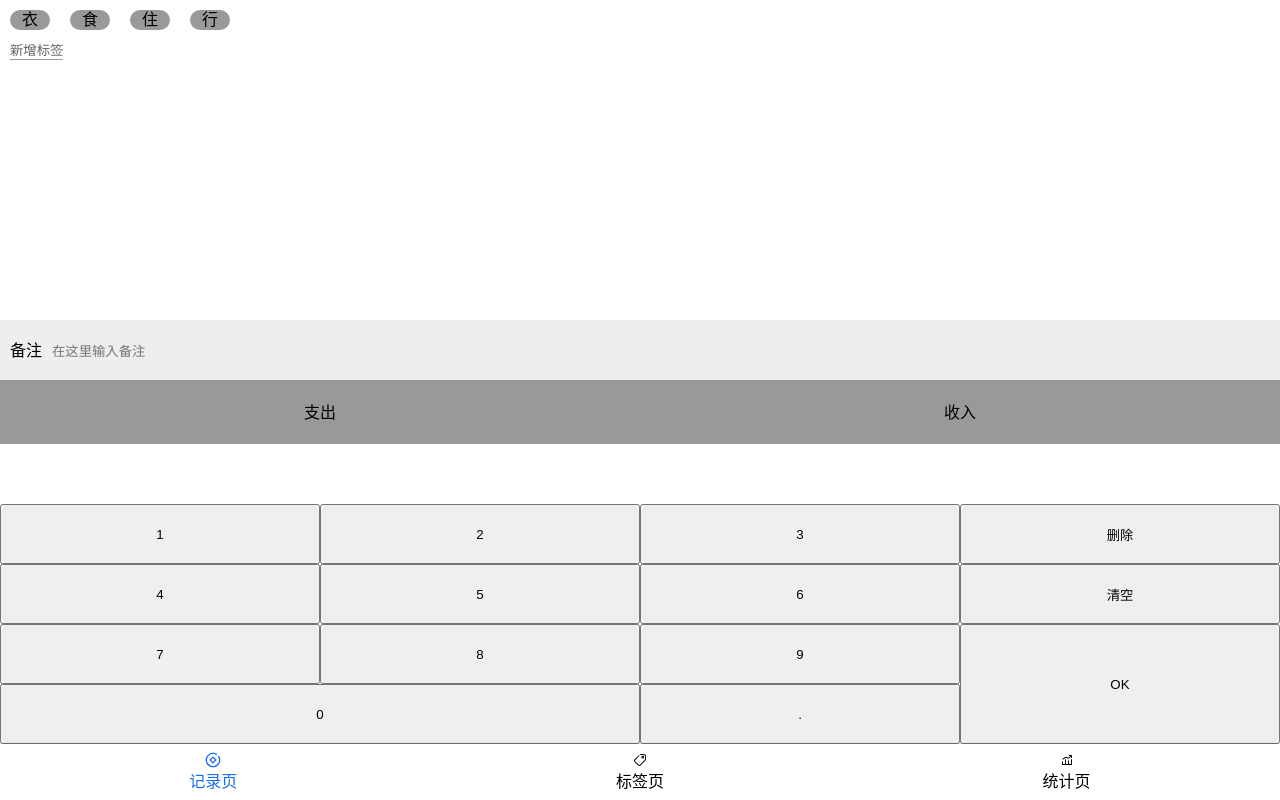
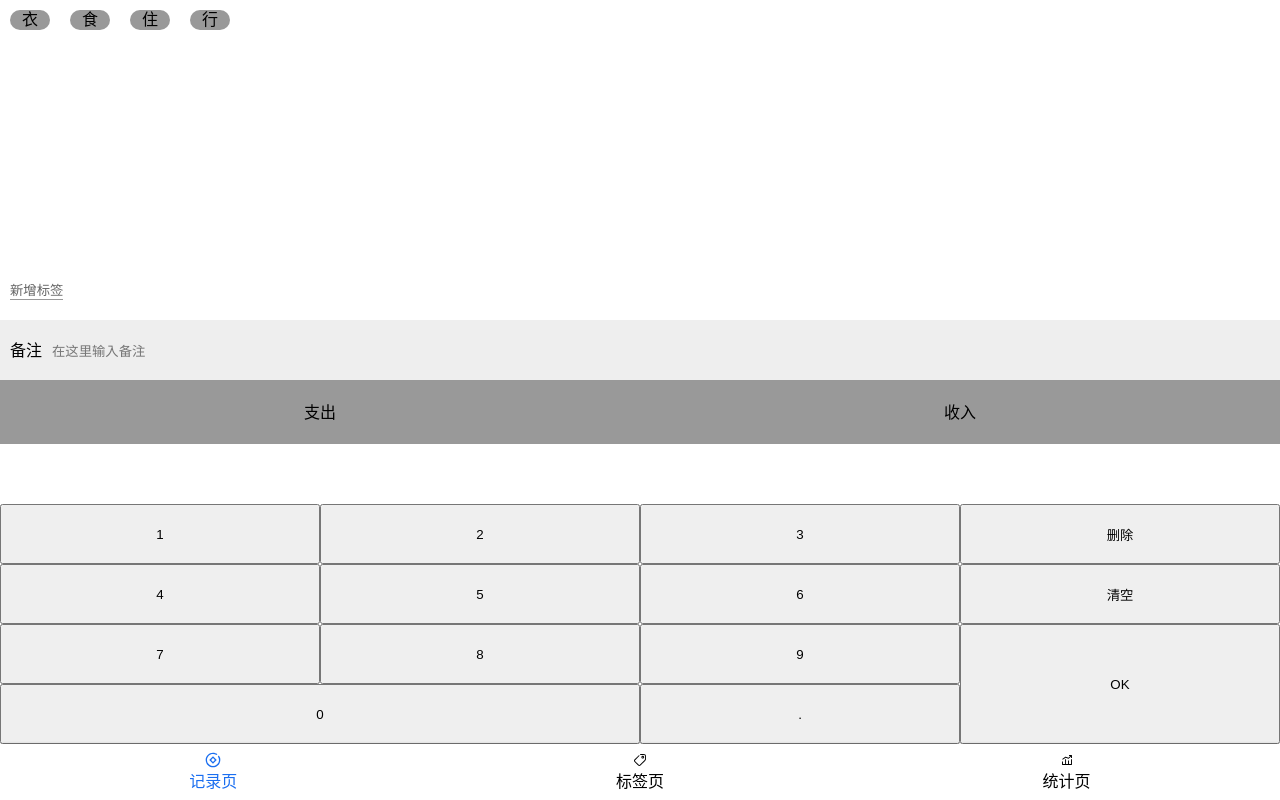
Before and after one commit to zheng013/morney-r, a React app: page /record in a window 1280 px wide. Built offline with nearby package versions, Linux system fonts and the light colour scheme.

Commit message:
将Money页面的给模块 拆成组件 方便模块化管理

```diff
--- /dev/null
+++ b/src/components/money/Category.tsx
@@ -0,0 +1,27 @@
+import React from "react";
+import styled from "styled-components";
+
+const CategoryWrapper = styled.section`
+  height: 64px;
+  background: #999;
+  vertical-align: center; /*垂直居中*/
+  line-height: 64px;
+  > ul {
+    display: flex;
+    > li {
+      width: 50%;
+      text-align: center;
+    }
+  }
+`;
+function Category() {
+  return (
+    <CategoryWrapper>
+      <ul>
+        <li>支出</li>
+        <li>收入</li>
+      </ul>
+    </CategoryWrapper>
+  );
+}
+export default Category;
--- /dev/null
+++ b/src/components/money/Notes.tsx
@@ -0,0 +1,29 @@
+import styled from "styled-components";
+import React from "react";
+
+const NotesWrapper = styled.section`
+  height: 60px;
+  background: #eee;
+  vertical-align: center; /*垂直居中*/
+  line-height: 60px;
+  > label {
+    margin-left: 10px;
+    > input {
+      margin-left: 10px;
+      background: none;
+      border: none;
+      outline: none;
+    }
+  }
+`;
+function Notes() {
+  return (
+    <NotesWrapper>
+      <label>
+        <span>备注</span>
+        <input type="text" placeholder="在这里输入备注" />
+      </label>
+    </NotesWrapper>
+  );
+}
+export default Notes;
--- /dev/null
+++ b/src/components/money/NumberPad.tsx
@@ -0,0 +1,51 @@
+import styled from "styled-components";
+import React from "react";
+
+const NumberPadWrapper = styled.section`
+  > .output {
+    height: 60px;
+  }
+  > .buttons {
+    &::after {
+      content: "";
+      clear: both;
+      display: block;
+    }
+    > button {
+      float: left;
+      height: 60px;
+      width: 25%;
+      &.OK {
+        float: right;
+        height: 120px;
+      }
+      &.zero {
+        width: 50%;
+      }
+    }
+  }
+`;
+function NumberPad() {
+  return (
+    <NumberPadWrapper>
+      <div className="output"></div>
+      <div className="buttons">
+        <button>1</button>
+        <button>2</button>
+        <button>3</button>
+        <button>删除</button>
+        <button>4</button>
+        <button>5</button>
+        <button>6</button>
+        <button>清空</button>
+        <button>7</button>
+        <button>8</button>
+        <button>9</button>
+        <button className="OK">OK</button>
+        <button className="zero">0</button>
+        <button>.</button>
+      </div>
+    </NumberPadWrapper>
+  );
+}
+export default NumberPad;
--- /dev/null
+++ b/src/components/money/Tags.tsx
@@ -0,0 +1,43 @@
+import styled from "styled-components";
+import React from "react";
+
+const TagsWrapper = styled.section`
+  margin-bottom: 10px;
+  flex-grow: 1;
+  position: relative;
+  > ol {
+    display: flex;
+    > li {
+      margin: 10px;
+      background: #999;
+      height: 20px;
+      width: 40px;
+      border-radius: 10px;
+      text-align: center; /*水平居中*/
+    }
+  }
+  > button {
+    border: none;
+    outline: none;
+    background: none;
+    position: absolute;
+    bottom: 10px;
+    margin-left: 10px;
+    color: #666;
+    border-bottom: 1px solid #999;
+  }
+`;
+function Tags() {
+  return (
+    <TagsWrapper>
+      <ol>
+        <li>衣</li>
+        <li>食</li>
+        <li>住</li>
+        <li>行</li>
+      </ol>
+      <button>新增标签</button>
+    </TagsWrapper>
+  );
+}
+export default Tags;
--- a/src/views/Money.tsx
+++ b/src/views/Money.tsx
@@ -1,126 +1,17 @@
 import Layout from "components/Layout";
 import React from "react";
-import styled from "styled-components";
-
-const Tags = styled.section`
-  margin-bottom: 10px;
-  flex-grow: 1;
-  > ol {
-    display: flex;
-    > li {
-      margin: 10px;
-      background: #999;
-      height: 20px;
-      width: 40px;
-      border-radius: 10px;
-      text-align: center; /*水平居中*/
-    }
-  }
-  > button {
-    border: none;
-    outline: none;
-    background: none;
-    margin-left: 10px;
-    color: #666;
-    border-bottom: 1px solid #999;
-  }
-`;
-const Notes = styled.section`
-  height: 60px;
-  background: #eee;
-  vertical-align: center; /*垂直居中*/
-  line-height: 60px;
-  > label {
-    margin-left: 10px;
-    > input {
-      margin-left: 10px;
-      background: none;
-      border: none;
-      outline: none;
-    }
-  }
-`;
-const Category = styled.section`
-  height: 64px;
-  background: #999;
-  vertical-align: center; /*垂直居中*/
-  line-height: 64px;
-  > ul {
-    display: flex;
-    > li {
-      width: 50%;
-      text-align: center;
-    }
-  }
-`;
-const NumberPad = styled.section`
-  > .output {
-    height: 60px;
-  }
-  > .buttons {
-    &::after {
-      content: "";
-      clear: both;
-      display: block;
-    }
-    > button {
-      float: left;
-      height: 60px;
-      width: 25%;
-      &.OK {
-        float: right;
-        height: 120px;
-      }
-      &.zero {
-        width: 50%;
-      }
-    }
-  }
-`;
+import NumberPad from "components/money/NumberPad";
+import Tags from "components/money/Tags";
+import Notes from "components/money/Notes";
+import Category from "components/money/Category";
 
 const Money = () => {
   return (
     <Layout>
-      <Tags>
-        <ol>
-          <li>衣</li>
-          <li>食</li>
-          <li>住</li>
-          <li>行</li>
-        </ol>
-        <button>新增标签</button>
-      </Tags>
-      <Notes>
-        <label>
-          <span>备注</span>
-          <input type="text" placeholder="在这里输入备注" />
-        </label>
-      </Notes>
-      <Category>
-        <ul>
-          <li>支出</li>
-          <li>收入</li>
-        </ul>
-      </Category>
-      <NumberPad>
-        <div className="output"></div>
-        <div className="buttons">
-          <button>1</button>
-          <button>2</button>
-          <button>3</button>
-          <button>删除</button>
-          <button>4</button>
-          <button>5</button>
-          <button>6</button>
-          <button>清空</button>
-          <button>7</button>
-          <button>8</button>
-          <button>9</button>
-          <button className="OK">OK</button>
-          <button className="zero">0</button>
-          <button>.</button>
-        </div>
-      </NumberPad>
+      <Tags />
+      <Notes />
+      <Category />
+      <NumberPad />
     </Layout>
   );
 };
```
